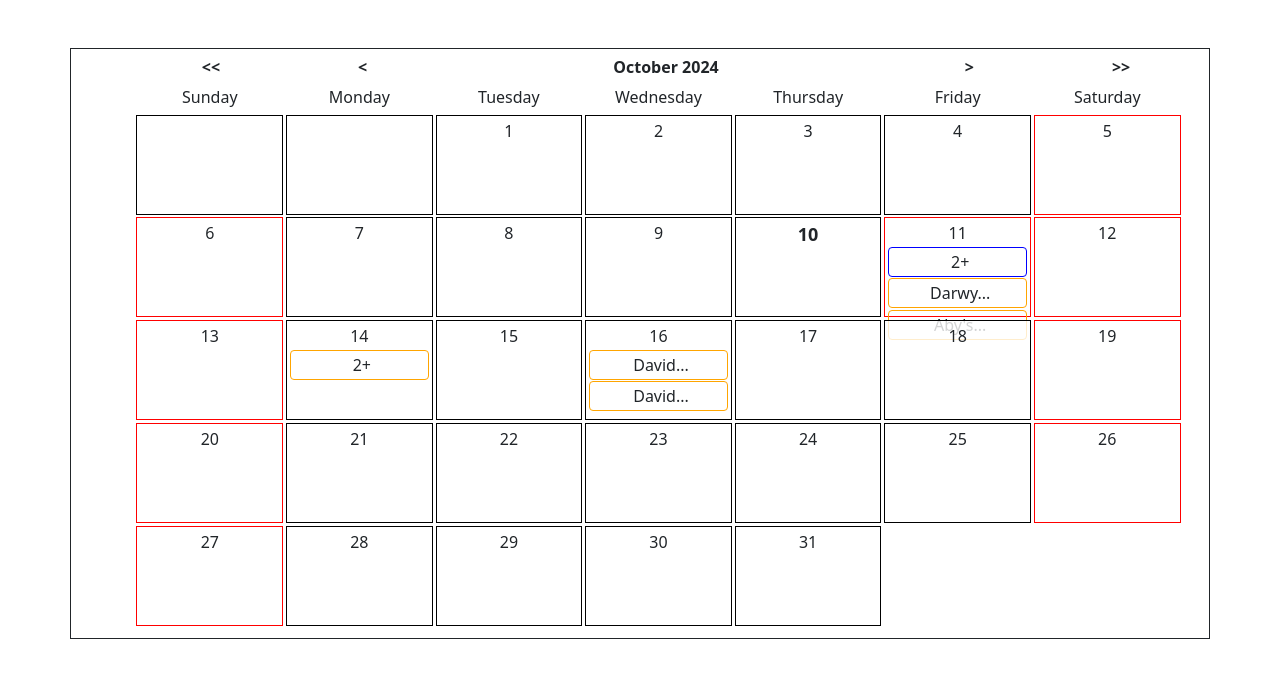
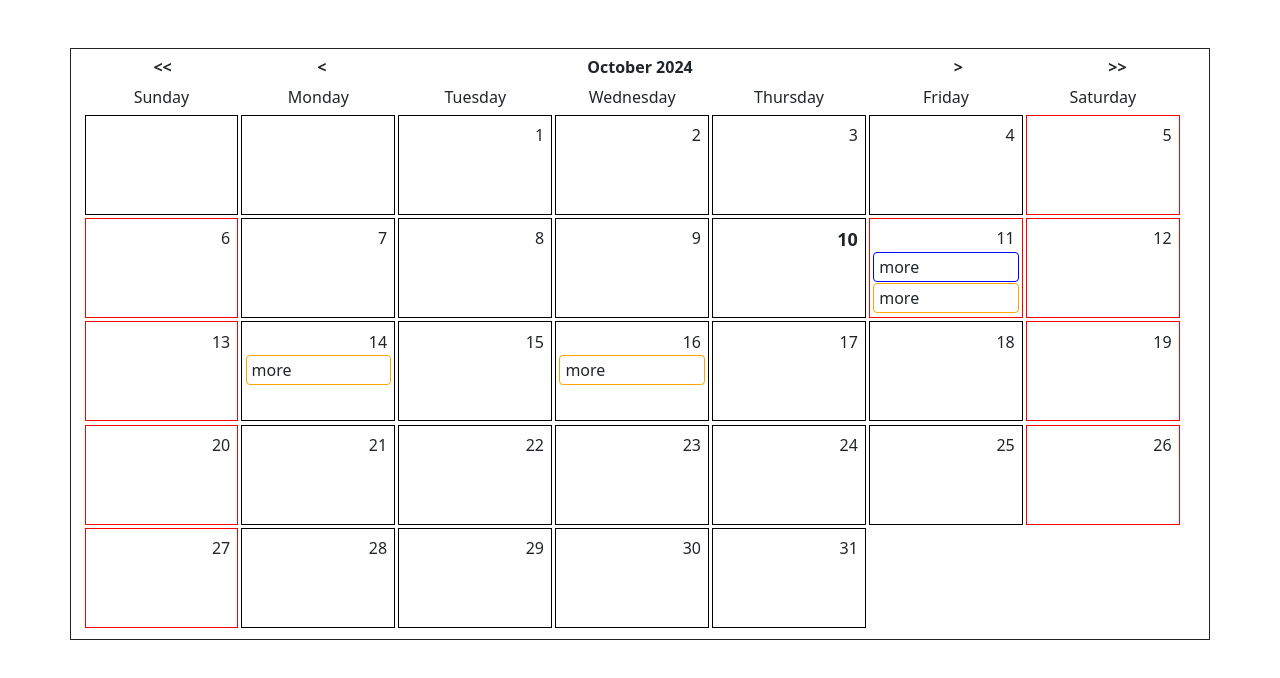
Before and after one commit to JyothishMB/React-Calendar, a React (Create React App) app: page / in a window 1280 px wide. Shown: the top 678 px of the page. Built offline with nearby package versions, Linux system fonts and the light colour scheme; the HTML template or start-up script is replaced by a standard one.

Commit message:
Allignment issues

```diff
--- a/src/components/calendar-day.js
+++ b/src/components/calendar-day.js
@@ -12,7 +12,7 @@ const CalendarDay = (props) => {
 
     const dayclass = isHoliday() ? 'grid-item daycell holiday':'grid-item daycell workingday'
     const todayclass = props?.data?.isToday ?
-                        'day-label today':'day-label'
+                        'day-label today text-end pe-1 pt-1':'day-label text-end pe-1 pt-1'
     return (
         <div className={dayclass}>
             <div className={todayclass}>{props?.data?.date}</div>
--- a/src/components/calendar-month.css
+++ b/src/components/calendar-month.css
@@ -6,7 +6,6 @@
 .simple-calendar {
     border-style: solid;
     border-width: 0.25px;
-    padding-left: 5%;
     padding-bottom: 10px;
 }
 .month-header {
--- a/src/components/custom-notifications.js
+++ b/src/components/custom-notifications.js
@@ -4,9 +4,9 @@ const CustomNotifications = (props) => {
     return(
         <div className="custom-notifications">
             {
-                (props?.notifications && props?.notifications?.notifications?.length<3) ? props?.notifications?.notifications.map((notification,index)=> {
-                    return <div key={index} className="custom-notification">{notification.length>8?notification.substring(0,5)+'...':notification}</div>
-                }):props?.notifications?.notifications && <div className='custom-notification'>2+</div>
+                (props?.notifications && props?.notifications?.notifications?.length<2) ? props?.notifications?.notifications.map((notification,index)=> {
+                    return <div key={index} className="custom-notification text-start">{notification.length>8?notification.substring(0,5)+'...':notification}</div>
+                }):props?.notifications?.notifications && <div className='custom-notification text-start'>more</div>
             }
         </div>
     )
--- a/src/components/default-notifications.js
+++ b/src/components/default-notifications.js
@@ -4,9 +4,9 @@ const DefaultNotifications = (props) => {
     return(
         <div className="default-notifications">
             {
-                (props?.notifications && props?.notifications?.notifications?.length<3) ? props?.notifications?.notifications.map((notification,index)=> {
-                    return <div key={index} className="default-notification">{notification.length>8?notification.substring(0,5)+'...':notification}</div>
-                }):props?.notifications?.notifications && <div className='default-notification'>2+</div>
+                (props?.notifications && props?.notifications?.notifications?.length<2) ? props?.notifications?.notifications.map((notification,index)=> {
+                    return <div key={index} className="default-notification text-start">{notification.length>8?notification.substring(0,5)+'...':notification}</div>
+                }):props?.notifications?.notifications && <div className='default-notification text-start'>more</div>
             }
         </div>
     )
```
